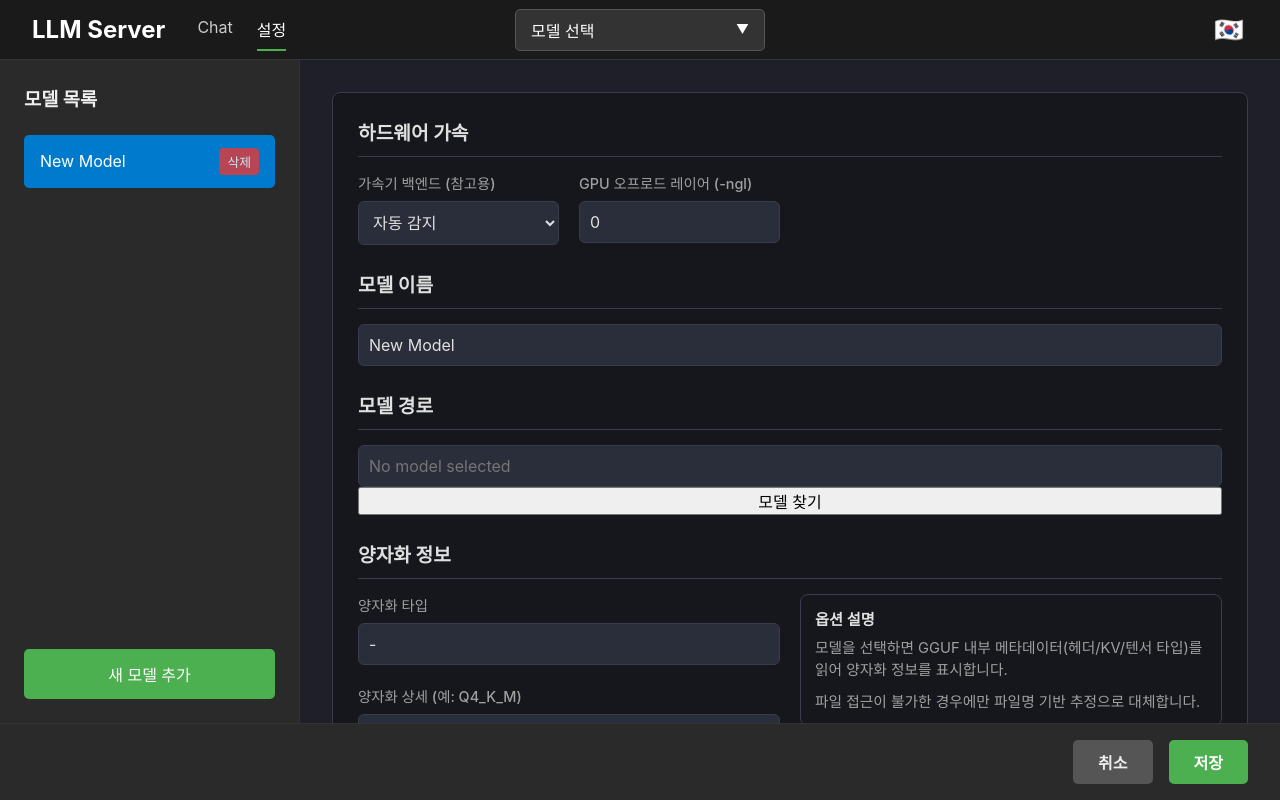
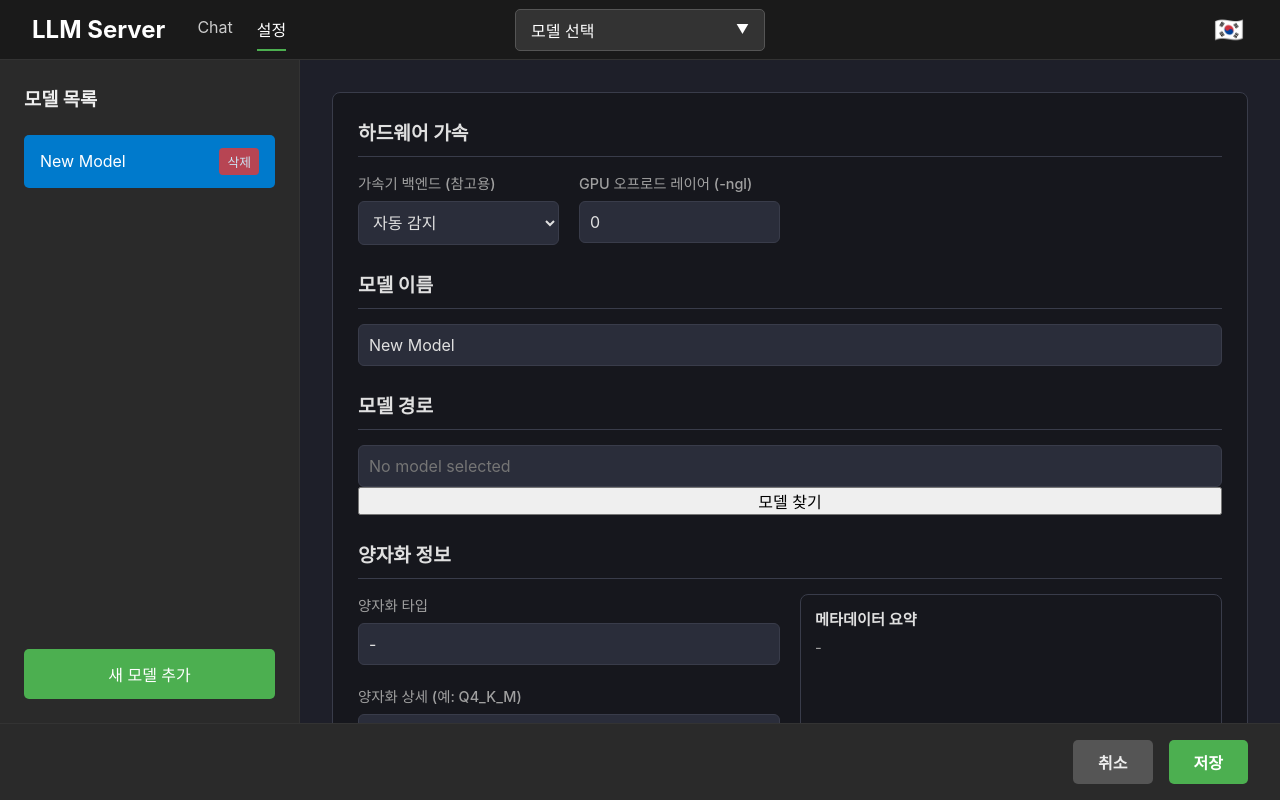
Before and after one commit to DAIOSFoundation/llm-server, a React (Vite) app in the folder frontend/: page /settings in a window 1280 px wide. Both pictures are taken after a click on the button "새 모델 추가". Built offline with nearby package versions, Linux system fonts and the light colour scheme.

Commit message:
Simplify GGUF quantization panel summary
Remove verbose quantization explanation text and replace it with a compact metadata summary, while matching the right panel height to the left controls.

```diff
--- a/frontend/src/components/ModelForm.css
+++ b/frontend/src/components/ModelForm.css
@@ -44,13 +44,14 @@
   display: grid;
   grid-template-columns: 1fr 1fr;
   gap: 20px;
-  align-items: start;
+  align-items: stretch;
 }
 
 .quantization-left {
   display: grid;
   grid-template-columns: 1fr;
   gap: 20px;
+  height: 100%;
 }
 
 .quantization-description {
@@ -58,6 +59,9 @@
   background-color: var(--background-color-darker);
   border-radius: 8px;
   padding: 12px 14px;
+  height: 100%;
+  display: flex;
+  flex-direction: column;
 }
 
 .quantization-description-title {
@@ -67,15 +71,27 @@
   margin-bottom: 8px;
 }
 
-.quantization-description-paragraph {
-  margin: 0 0 10px 0;
+.quantization-summary {
+  list-style: none;
+  padding: 0;
+  margin: 0;
   color: var(--text-color-secondary);
   font-size: 0.92rem;
   line-height: 1.5;
 }
 
-.quantization-description-paragraph:last-child {
+.quantization-summary-item {
+  margin: 0 0 8px 0;
+}
+
+.quantization-summary-item:last-child {
   margin-bottom: 0;
+}
+
+.quantization-summary-empty {
+  color: var(--text-color-secondary);
+  font-size: 0.92rem;
+  line-height: 1.5;
 }
 
 .form-group {
--- a/frontend/src/components/ModelForm.jsx
+++ b/frontend/src/components/ModelForm.jsx
@@ -48,154 +48,45 @@ const inferQuantizationFromPath = (modelPath) => {
   return { type: 'Unknown', detail: fileName };
 };
 
-const buildQuantizationGuide = (language, quantDetail, quantType, ggufInfo) => {
-  const detail = (quantDetail || '').toUpperCase();
-
+const buildQuantizationSummaryLines = (language, ggufInfo) => {
   const isKo = language === 'ko';
 
-  const base = {
-    title: isKo ? '옵션 설명' : 'Option Guide',
-    paragraphs: [],
-  };
-
-  // GGUF 메타데이터를 읽지 못한 경우(에러) 안내
-  if (ggufInfo && ggufInfo.ok === false) {
-    base.paragraphs.push(
-      isKo
-        ? `GGUF 메타데이터를 읽지 못했습니다: ${ggufInfo.error || 'Unknown error'}`
-        : `Failed to read GGUF metadata: ${ggufInfo.error || 'Unknown error'}`,
-    );
-    base.paragraphs.push(
-      isKo
-        ? '현재 표시는 파일명 기반 추정(Fallback)입니다.'
-        : 'Current display is filename-based inference (fallback).',
-    );
+  // 읽기 실패/미지원: 간단히만 표시
+  if (!ggufInfo) return [];
+  if (ggufInfo.ok === false) {
+    return [
+      isKo ? 'GGUF 메타데이터를 읽지 못했습니다.' : 'Failed to read GGUF metadata.',
+    ];
   }
 
-  if (!detail || detail === '-' || quantType === '-') {
-    base.paragraphs = [
-      isKo
-        ? '모델을 선택하면 GGUF 내부 메타데이터(헤더/KV/텐서 타입)를 읽어 양자화 정보를 표시합니다.'
-        : 'When you select a model, we read GGUF metadata (header/KV/tensor types) to display quantization.',
-      isKo
-        ? '파일 접근이 불가한 경우에만 파일명 기반 추정으로 대체합니다.'
-        : 'If the file cannot be read, we fall back to filename-based inference.',
-    ];
-    return base;
-  }
+  const lines = [];
 
-  // 공통 설명
-  base.paragraphs.push(
-    isKo
-      ? '표시는 GGUF 내부 메타데이터의 general.file_type(있다면) 및 텐서 타입 통계를 기반으로 합니다.'
-      : 'Displayed values are based on GGUF metadata (general.file_type when present) and tensor type stats.',
-  );
-
-  // 메타데이터 기반의 "구체적인 내용" 출력
-  if (ggufInfo && ggufInfo.ok) {
   if (ggufInfo.ggufVersion != null) {
-      base.paragraphs.push(
-        isKo
-          ? `GGUF 버전: v${ggufInfo.ggufVersion}`
-          : `GGUF version: v${ggufInfo.ggufVersion}`,
-      );
+    lines.push(isKo ? `GGUF v${ggufInfo.ggufVersion}` : `GGUF v${ggufInfo.ggufVersion}`);
   }
 
   if (ggufInfo.fileTypeName) {
-      base.paragraphs.push(
-        isKo
-          ? `general.file_type: ${ggufInfo.fileTypeName}`
-          : `general.file_type: ${ggufInfo.fileTypeName}`,
-      );
+    lines.push(`general.file_type: ${ggufInfo.fileTypeName}`);
   }
 
-    // 텐서 타입 통계(상위 5개) 표시
+  if (ggufInfo.qkv && (ggufInfo.qkv.q || ggufInfo.qkv.k || ggufInfo.qkv.v)) {
+    const q = ggufInfo.qkv.q || '-';
+    const k = ggufInfo.qkv.k || '-';
+    const v = ggufInfo.qkv.v || '-';
+    lines.push(`Q/K/V: ${q} / ${k} / ${v}`);
+  }
+
   if (ggufInfo.tensorTypes && typeof ggufInfo.tensorTypes === 'object') {
     const entries = Object.entries(ggufInfo.tensorTypes)
       .sort((a, b) => (b[1] || 0) - (a[1] || 0))
-        .slice(0, 5)
-        .map(([k, v]) => `${k}: ${v}`);
-
+      .slice(0, 3)
+      .map(([k, v]) => `${k}:${v}`);
     if (entries.length > 0) {
-        base.paragraphs.push(
-          isKo
-            ? `텐서 타입 분포(상위 5): ${entries.join(', ')}`
-            : `Tensor type stats (top 5): ${entries.join(', ')}`,
-        );
-      }
+      lines.push((isKo ? '텐서 타입: ' : 'Tensor types: ') + entries.join(', '));
     }
   }
 
-  if (ggufInfo && ggufInfo.qkv && (ggufInfo.qkv.q || ggufInfo.qkv.k || ggufInfo.qkv.v)) {
-    const q = ggufInfo.qkv.q || '-';
-    const k = ggufInfo.qkv.k || '-';
-    const v = ggufInfo.qkv.v || '-';
-    base.paragraphs.push(
-      isKo
-        ? `어텐션 Q/K/V 텐서 타입: Q=${q}, K=${k}, V=${v} (모델에 따라 텐서별로 혼합될 수 있습니다).`
-        : `Attention Q/K/V tensor types: Q=${q}, K=${k}, V=${v} (models may mix per-tensor types).`,
-    );
-  }
-
-  // FP16
-  if (detail.includes('FP16') || detail.includes('F16')) {
-    base.paragraphs.push(
-      isKo
-        ? 'FP16은 16-bit 부동소수(half) 정밀도 가중치로, 품질이 좋은 대신 파일/메모리 사용량이 큽니다.'
-        : 'FP16 uses 16-bit floating-point weights: best quality, larger size/VRAM.',
-    );
-    return base;
-  }
-
-  // 8-bit
-  if (detail.includes('Q8_0')) {
-    base.paragraphs.push(
-      isKo
-        ? 'Q8_0은 8-bit 양자화로, 품질 손실이 비교적 적고(대체로 안정적) 4-bit 대비 메모리 사용량은 더 큽니다.'
-        : 'Q8_0 is 8-bit quantization: usually stable quality, more VRAM than 4-bit.',
-    );
-  }
-
-  // Legacy 4-bit (Q4_0, Q4_1)
-  if (detail === 'Q4_0' || detail === 'Q4_1') {
-    base.paragraphs.push(
-      isKo
-        ? 'Q4_0/Q4_1의 “0/1”은 비교적 오래된(legacy) 4-bit 양자화 변형을 의미합니다. 용량은 작지만 최신 K-quant 계열보다 품질이 떨어질 수 있습니다.'
-        : '“0/1” in Q4_0/Q4_1 refers to legacy 4-bit variants. Small size, but may be worse than newer K-quants.',
-    );
-  }
-
-  // K-quants
-  if (detail.includes('_K_')) {
-    base.paragraphs.push(
-      isKo
-        ? '“K”는 K-quant 계열(개선된 양자화)을 의미하며, 같은 비트수에서 품질/속도 균형이 더 좋은 편입니다.'
-        : '“K” indicates the K-quant family (improved quantization), often better quality/throughput balance.',
-    );
-    if (detail.endsWith('_S')) {
-      base.paragraphs.push(
-        isKo
-          ? '“S”는 보통 더 작은 용량(더 공격적인 압축) 쪽으로, 품질 손실이 더 클 수 있습니다.'
-          : '“S” is usually smaller/more aggressive, potentially more quality loss.',
-      );
-    }
-    if (detail.endsWith('_M')) {
-      base.paragraphs.push(
-        isKo
-          ? '“M”은 보통 품질을 더 우선하는 변형으로, 같은 4-bit라도 S보다 품질이 나은 경우가 많습니다.'
-          : '“M” usually prioritizes quality (often better than S at the same bit-width).',
-      );
-    }
-  }
-
-  // q/k/v 용어 설명 (사용자 요청)
-  base.paragraphs.push(
-    isKo
-      ? '참고: “q/k/v”는 어텐션의 Query/Key/Value 가중치 텐서를 의미합니다. 일부 GGUF는 텐서별로 서로 다른 양자화를 혼합할 수 있어, 이를 표시하려면 gguf 내부 메타데이터(텐서 타입)를 직접 읽어야 합니다.'
-      : 'Note: “q/k/v” refer to attention Query/Key/Value tensors. Some GGUFs can mix quantization per tensor; showing that requires parsing GGUF tensor metadata.',
-  );
-
-  return base;
+  return lines;
 };
 
 const ModelForm = ({ config, onChange }) => {
@@ -306,9 +197,9 @@ const ModelForm = ({ config, onChange }) => {
     return inferQuantizationFromPath(formData.modelPath);
   }, [formData.modelPath, ggufInfo]);
 
-  const quantGuide = useMemo(
-    () => buildQuantizationGuide(language, quantInfo.detail, quantInfo.type, ggufInfo && ggufInfo.ok ? ggufInfo : null),
-    [language, quantInfo.detail, quantInfo.type, ggufInfo],
+  const quantSummaryLines = useMemo(
+    () => buildQuantizationSummaryLines(language, ggufInfo),
+    [language, ggufInfo],
   );
 
   return (
@@ -384,9 +275,15 @@ const ModelForm = ({ config, onChange }) => {
             <div className="quantization-description-title">
               {t('settings.quantizationGuide')}
             </div>
-            {quantGuide.paragraphs.map((p, idx) => (
-              <p key={idx} className="quantization-description-paragraph">{p}</p>
+            {quantSummaryLines.length > 0 ? (
+              <ul className="quantization-summary">
+                {quantSummaryLines.map((line, idx) => (
+                  <li key={idx} className="quantization-summary-item">{line}</li>
                 ))}
+              </ul>
+            ) : (
+              <div className="quantization-summary-empty">-</div>
+            )}
           </div>
         </div>
       </div>
--- a/frontend/src/translations.json
+++ b/frontend/src/translations.json
@@ -43,7 +43,7 @@
     "settings.quantizationInfo": "양자화 정보",
     "settings.quantizationType": "양자화 타입",
     "settings.quantizationDetail": "양자화 상세 (예: Q4_K_M)",
-    "settings.quantizationGuide": "옵션 설명",
+    "settings.quantizationGuide": "메타데이터 요약",
     "accelerator.auto": "자동 감지",
     "accelerator.mps": "Metal (Apple Silicon)",
     "accelerator.cuda": "CUDA (NVIDIA)",
@@ -127,7 +127,7 @@
     "settings.quantizationInfo": "Quantization Info",
     "settings.quantizationType": "Quantization Type",
     "settings.quantizationDetail": "Quantization Detail (e.g., Q4_K_M)",
-    "settings.quantizationGuide": "Option Guide",
+    "settings.quantizationGuide": "Metadata Summary",
     "accelerator.auto": "Auto Detect",
     "accelerator.mps": "Metal (Apple Silicon)",
     "accelerator.cuda": "CUDA (NVIDIA)",
```
Lines whose indentation alone changed are shown as unchanged.
